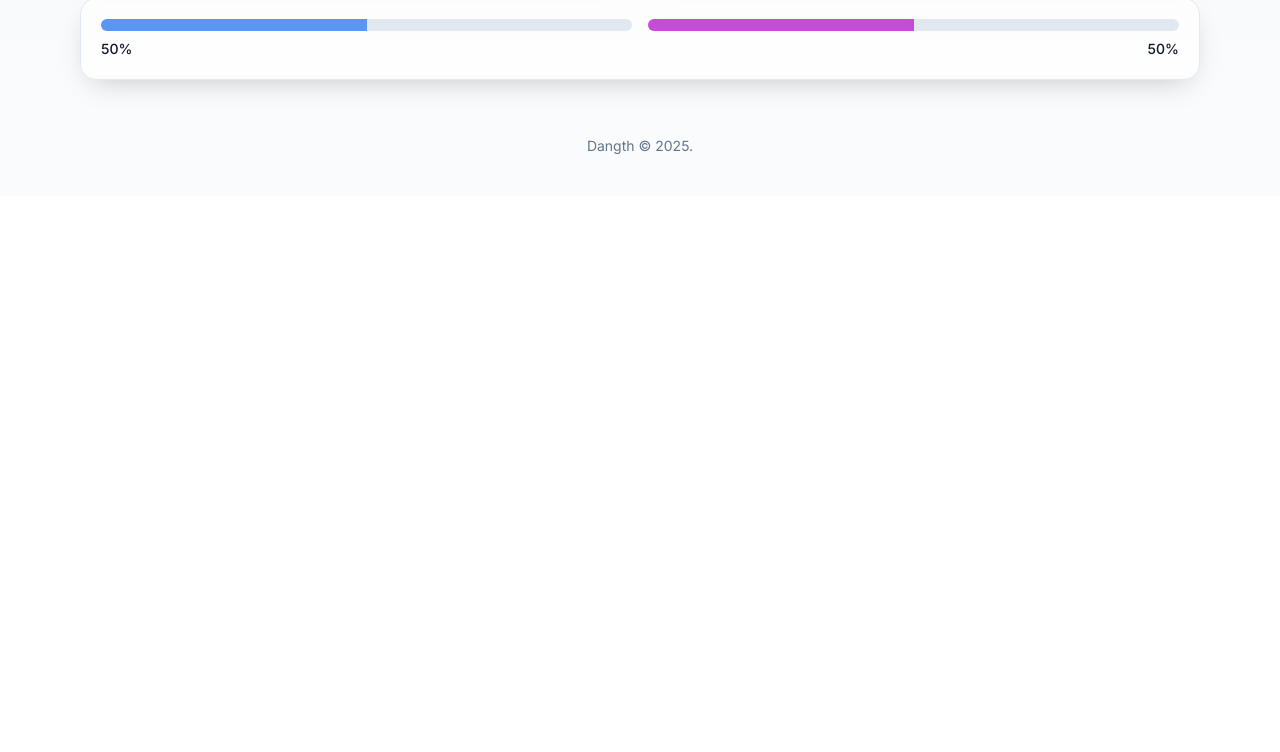
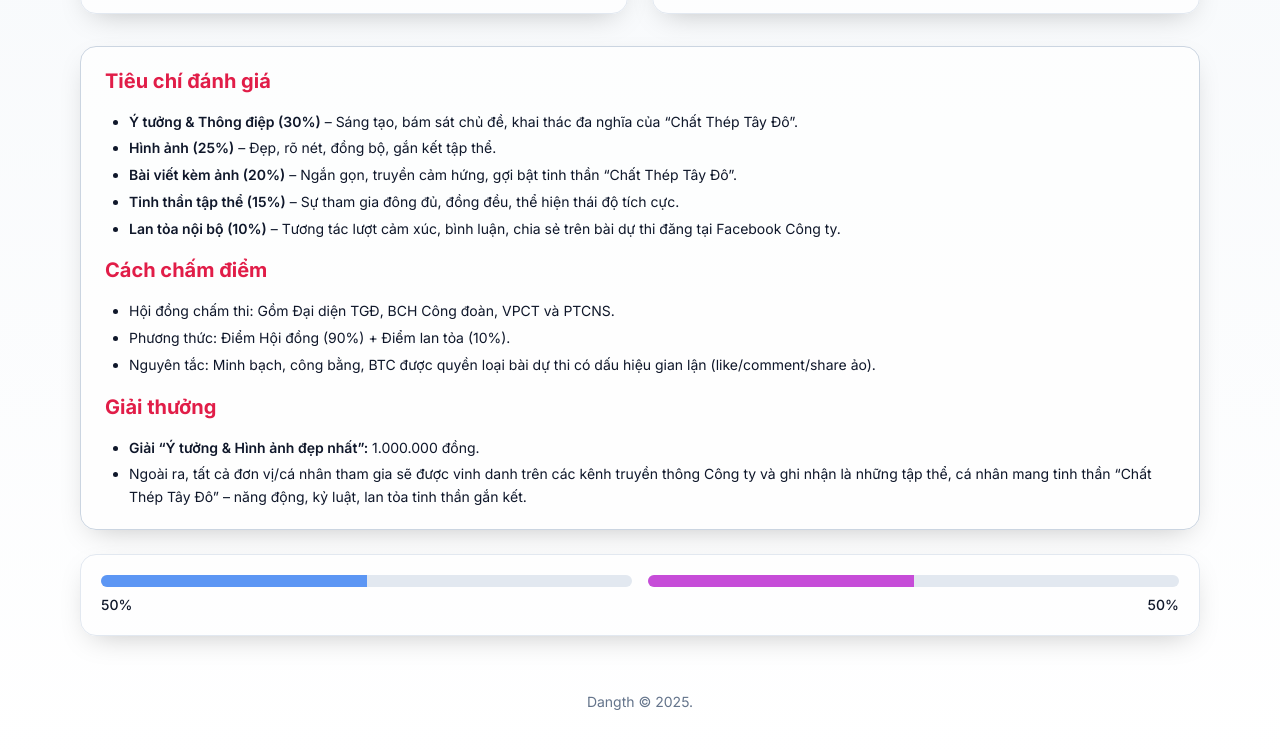
Before and after one commit to theptaydo/battle-votes, a plain HTML site: page index.html in a window 1280 px wide. Shown: the part 836-1588 px from the top of the page. Before the commit the page ends 1032 px from the top, so only its background shows below. Drawn offline with nearby package versions, Linux system fonts and the light colour scheme; no server answers.

Commit message:
feat(rules): add contest rules and evaluation criteria section
- Updated main heading to reflect full contest title.
- Added "Luật chơi" link in header for quick navigation.
- Replaced placeholder anti-abuse block with detailed contest information:
  - Evaluation criteria with weighted percentages.
  - Scoring method and judging committee rules.
  - Prize details and recognition notes.
- Styled section with rounded card, borders, and highlighted headings.

```diff
--- a/index.html
+++ b/index.html
@@ -81,6 +81,7 @@
           </svg>
           <span class="hidden sm:inline">Chế độ tối</span>
         </button>
+        <a href="#rules" class="text-sm underline-offset-4 hover:underline">Luật chơi</a>
       </div>
     </div>
   </header>
@@ -88,7 +89,9 @@
   <!-- Main -->
   <main class="mx-auto max-w-6xl px-4 py-8">
     <section class="mb-6 text-center">
-      <h1 class="text-3xl sm:text-4xl font-extrabold tracking-tight">So kè hai bài post Facebook</h1>
+      <h1 class="text-3xl sm:text-4xl font-extrabold tracking-tight">Đánh giá bài thi trong cuộc thi <br> “Thép Tây Đô –
+        Tinh
+        Thần Thép, Chất Thép Tây Đô”</h1>
     </section>
 
     <!-- Battle -->
@@ -171,6 +174,42 @@
         </div>
       </article>
     </section>
+
+    <section id="rules" class="mt-8 text-left">
+      <div
+        class="rounded-2xl px-6 py-5 border border-slate-300 dark:border-slate-700 bg-white/70 dark:bg-slate-900/70 shadow-soft space-y-4">
+
+        <h2 class="text-xl font-bold text-rose-600">Tiêu chí đánh giá</h2>
+        <ul class="list-disc pl-6 space-y-1 text-sm leading-relaxed">
+          <li><span class="font-semibold">Ý tưởng &amp; Thông điệp (30%)</span> – Sáng tạo, bám sát chủ đề, khai thác đa
+            nghĩa của “Chất Thép Tây Đô”.</li>
+          <li><span class="font-semibold">Hình ảnh (25%)</span> – Đẹp, rõ nét, đồng bộ, gắn kết tập thể.</li>
+          <li><span class="font-semibold">Bài viết kèm ảnh (20%)</span> – Ngắn gọn, truyền cảm hứng, gợi bật tinh thần
+            “Chất Thép Tây Đô”.</li>
+          <li><span class="font-semibold">Tinh thần tập thể (15%)</span> – Sự tham gia đông đủ, đồng đều, thể hiện thái
+            độ tích cực.</li>
+          <li><span class="font-semibold">Lan tỏa nội bộ (10%)</span> – Tương tác lượt cảm xúc, bình luận, chia sẻ trên
+            bài dự thi đăng tại Facebook Công ty.</li>
+        </ul>
+
+        <h2 class="text-xl font-bold text-rose-600 mt-6">Cách chấm điểm</h2>
+        <ul class="list-disc pl-6 space-y-1 text-sm leading-relaxed">
+          <li>Hội đồng chấm thi: Gồm Đại diện TGĐ, BCH Công đoàn, VPCT và PTCNS.</li>
+          <li>Phương thức: Điểm Hội đồng (90%) + Điểm lan tỏa (10%).</li>
+          <li>Nguyên tắc: Minh bạch, công bằng, BTC được quyền loại bài dự thi có dấu hiệu gian lận (like/comment/share
+            ảo).</li>
+        </ul>
+
+        <h2 class="text-xl font-bold text-rose-600 mt-6">Giải thưởng</h2>
+        <ul class="list-disc pl-6 space-y-1 text-sm leading-relaxed">
+          <li><span class="font-semibold">Giải “Ý tưởng &amp; Hình ảnh đẹp nhất”:</span> 1.000.000 đồng.</li>
+          <li>Ngoài ra, tất cả đơn vị/cá nhân tham gia sẽ được vinh danh trên các kênh truyền thông Công ty và ghi nhận
+            là những tập thể, cá nhân mang tinh thần “Chất Thép Tây Đô” – năng động, kỷ luật, lan tỏa tinh thần gắn kết.
+          </li>
+        </ul>
+      </div>
+    </section>
+
 
     <!-- Results -->
     <section
```
